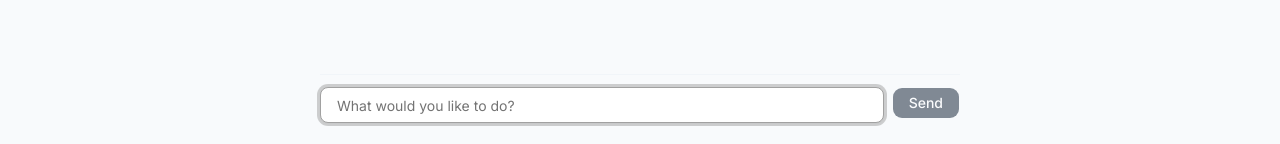
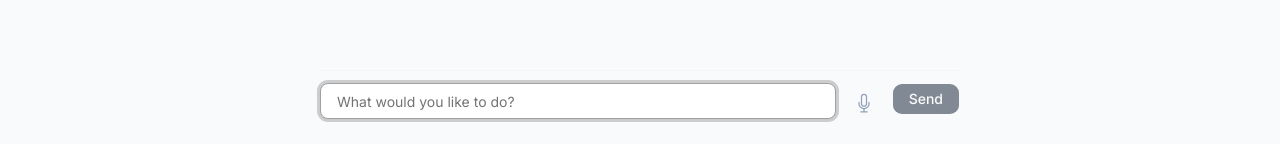
Before and after one commit to LLIIMMXXUUAANN/lim-tuition, a Next.js app: page /admin/agent in a window 1280 px wide. Shown: the part 654-798 px from the top of the page. Built offline with nearby package versions, Linux system fonts and the light colour scheme.

Commit message:
feat(agent): add voice input via Web Speech API

```diff
--- a/src/components/agent/AgentChat.tsx
+++ b/src/components/agent/AgentChat.tsx
@@ -4,6 +4,7 @@ import { useState, useEffect, useRef } from 'react'
 import Link from 'next/link'
 import ReactMarkdown from 'react-markdown'
 import remarkGfm from 'remark-gfm'
+import { MicrophoneIcon, StopIcon } from '@heroicons/react/24/outline'
 import { Button } from '@/components/ui/button'
 import { Input } from '@/components/ui/input'
 
@@ -38,8 +39,12 @@ export default function AgentChat() {
   const [messages, setMessages] = useState<ChatMessage[]>(loadStoredMessages)
   const [input, setInput] = useState('')
   const [loading, setLoading] = useState(false)
+  const [listening, setListening] = useState(false)
+  const [speechSupported, setSpeechSupported] = useState(false)
   const bottomRef = useRef<HTMLDivElement>(null)
   const inputRef = useRef<HTMLInputElement>(null)
+  // eslint-disable-next-line @typescript-eslint/no-explicit-any
+  const recognitionRef = useRef<any>(null)
 
   useEffect(() => {
     try {
@@ -54,6 +59,40 @@ export default function AgentChat() {
   useEffect(() => {
     if (!loading) inputRef.current?.focus()
   }, [loading])
+
+  useEffect(() => {
+    setSpeechSupported('SpeechRecognition' in window || 'webkitSpeechRecognition' in window)
+  }, [])
+
+  function toggleVoice() {
+    if (listening) {
+      recognitionRef.current?.stop()
+      return
+    }
+    // eslint-disable-next-line @typescript-eslint/no-explicit-any
+    const SR = (window as any).SpeechRecognition ?? (window as any).webkitSpeechRecognition
+    // eslint-disable-next-line @typescript-eslint/no-explicit-any
+    const recognition: any = new SR()
+    recognition.lang = 'en-US'
+    recognition.interimResults = false
+    recognition.maxAlternatives = 1
+    recognition.onresult = (event: any) => {
+      const transcript = event.results[0][0].transcript
+      setInput(prev => prev ? `${prev} ${transcript}` : transcript)
+    }
+    recognition.onend = () => {
+      setListening(false)
+      recognitionRef.current = null
+      inputRef.current?.focus()
+    }
+    recognition.onerror = () => {
+      setListening(false)
+      recognitionRef.current = null
+    }
+    recognitionRef.current = recognition
+    recognition.start()
+    setListening(true)
+  }
 
   async function send() {
     const text = input.trim()
@@ -243,6 +282,24 @@ export default function AgentChat() {
           disabled={loading}
           className="flex-1 border-slate-200 px-4 py-2.5 focus:ring-navy/20 focus:border-navy/40 bg-white"
         />
+        {speechSupported && (
+          <button
+            type="button"
+            onClick={toggleVoice}
+            disabled={loading}
+            title={listening ? 'Stop recording' : 'Voice input'}
+            className={`flex-shrink-0 p-2.5 rounded-lg transition-colors disabled:opacity-40 ${
+              listening
+                ? 'text-red-500 bg-red-50 hover:bg-red-100'
+                : 'text-slate-400 hover:text-navy hover:bg-slate-100'
+            }`}
+          >
+            {listening
+              ? <StopIcon className="w-5 h-5" />
+              : <MicrophoneIcon className="w-5 h-5" />
+            }
+          </button>
+        )}
         <Button
           onClick={() => void send()}
           disabled={loading || !input.trim()}
```
